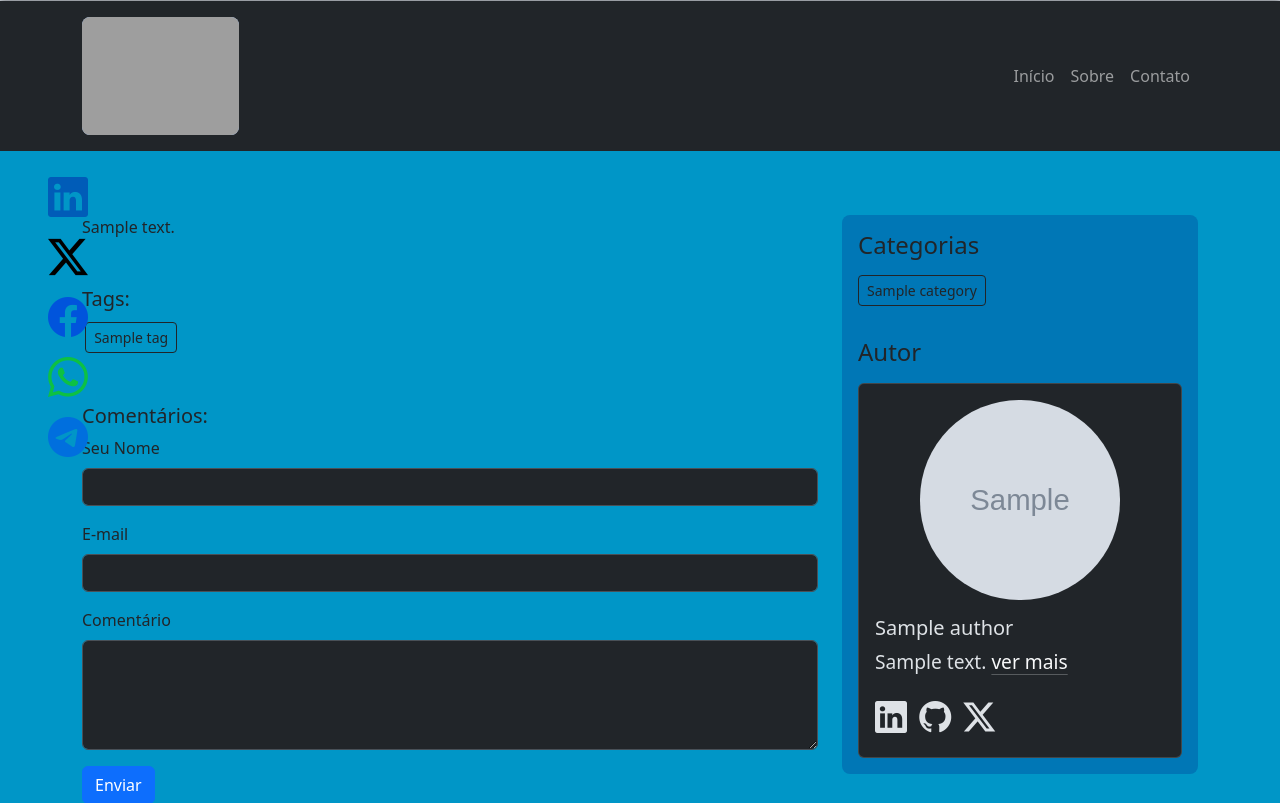
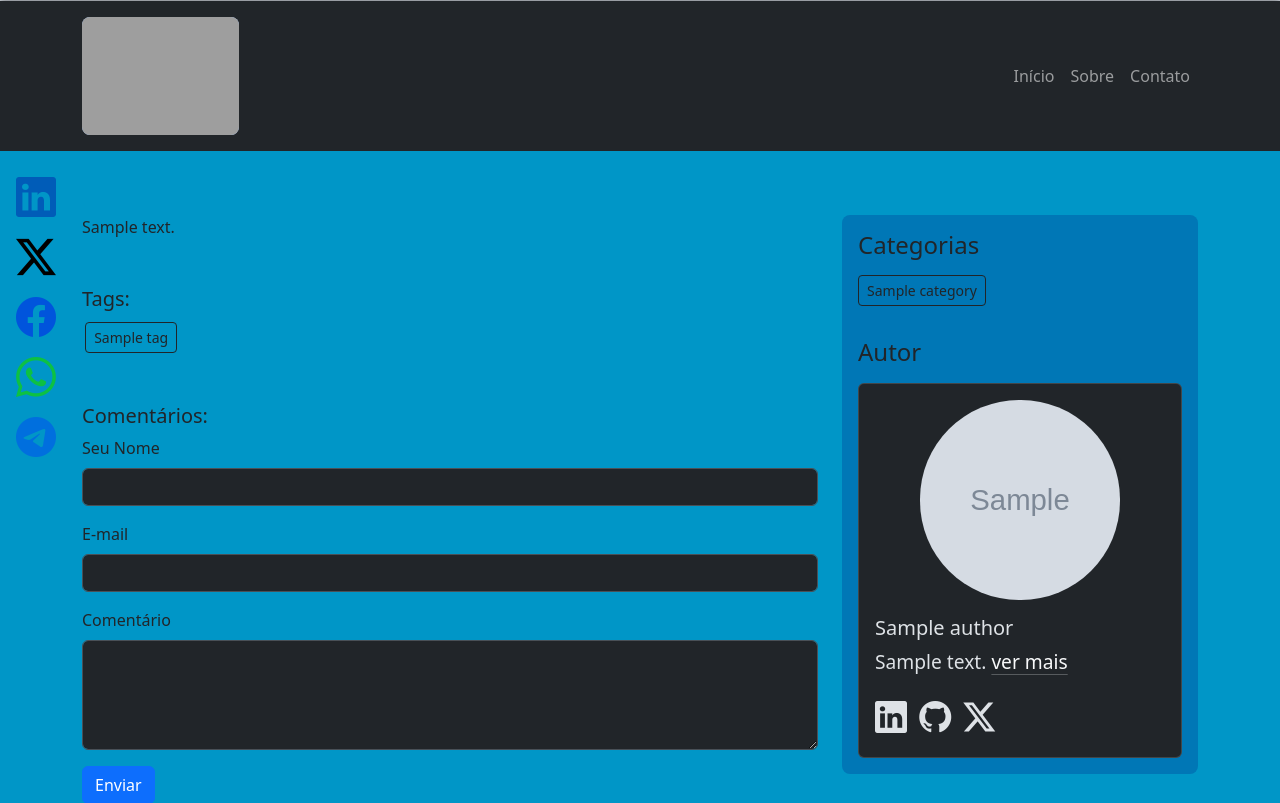
Before and after one commit to wilkerdossantos/um-byte-de-ideias, a Django app: a page that uses posts/templates/post_detail.html in a window 1280 px wide. Shown: the part 362-1165 px from the top of the page. Run offline with Django 5.2, Linux system fonts and the light colour scheme; tables that the repository leaves empty hold one stand-in row (values such as "Sample post"); grey boxes marked "Sample" are stand-in pictures; parts of the project's set-up code (start-up, migrations or seed data) failed here and were passed over; some libraries are stand-ins or nearby versions; grey boxes are pictures that could not be loaded.

Commit message:
Fix margin social shares

```diff
--- a/posts/templates/post_detail.html
+++ b/posts/templates/post_detail.html
@@ -20,7 +20,7 @@
 
   {% block content %}
   <!-- Botões de Compartilhamento -->
-  <div class="flex-column social-share mt-3 ms-5">
+  <div class="flex-column social-share mt-3 ms-3">
     <a href="https://www.linkedin.com/sharing/share-offsite/?url={{ request.build_absolute_uri }}" target="_blank"><i
         class="bi bi-linkedin" style="color: #005cb8;"></i></a>
     <a href="https://twitter.com/intent/tweet?text={{ request.build_absolute_uri }}" target="_blank"><i
```
